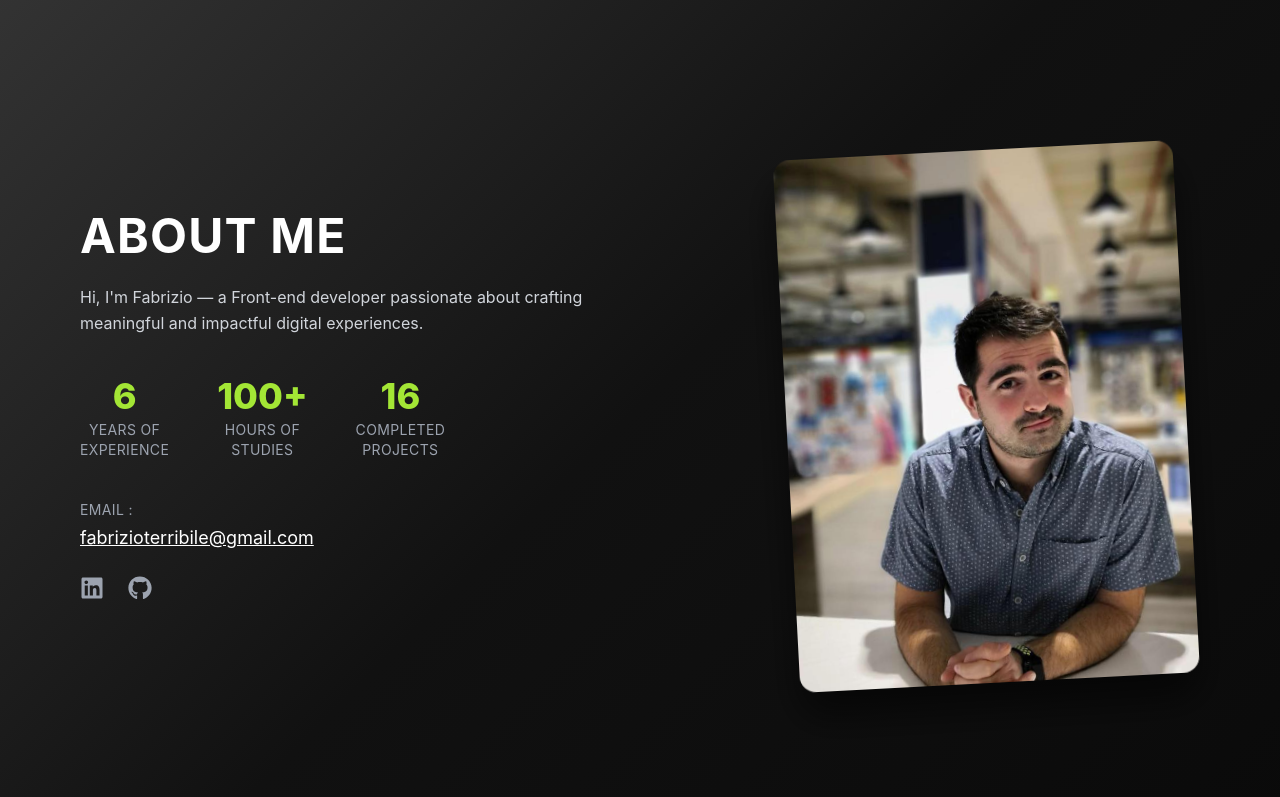
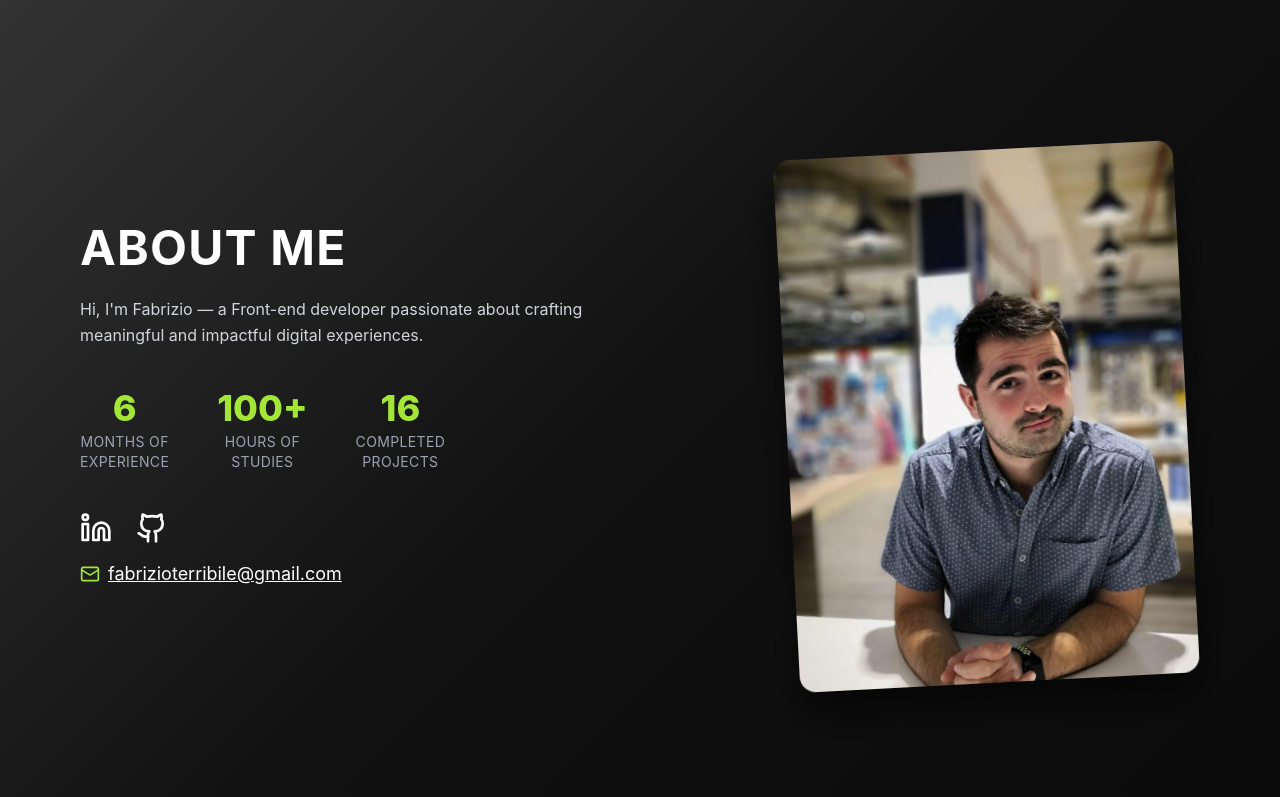
Before and after one commit to Fab785/Portfolio, a React (Create React App) app: page / in a window 1280 px wide. Shown: the part 1594-2391 px from the top of the page. Built offline with nearby package versions, Linux system fonts and the light colour scheme.

Commit message:
effect added to the numbers

```diff
--- a/package.json
+++ b/package.json
@@ -10,6 +10,7 @@
     "framer-motion": "^12.23.6",
     "lucide-react": "^0.526.0",
     "react": "^19.1.0",
+    "react-countup": "^6.5.3",
     "react-dom": "^19.1.0",
     "react-icons": "^5.5.0",
     "react-scripts": "5.0.1",
--- a/src/components/Hero.jsx
+++ b/src/components/Hero.jsx
@@ -67,7 +67,7 @@ export default function Hero({ hoveredImage, isMorphing }) {
         <div className="flex flex-col lg:flex-row items-center gap-8 lg:gap-14 z-10 relative w-full max-w-6xl">
           {/* Left Text */}
           <div className="text-center lg:text-right lg:items-end flex flex-col">
-            <h1 className="text-sm sm:text-base md:text-lg font-light uppercase tracking-widest -mb-1">
+            <h1 className="text-base sm:text-base md:text-lg font-bold uppercase tracking-widest -mb-1">
               Fabrizio Terribile
             </h1>
             <h2 className="text-4xl sm:text-5xl md:text-6xl font-extrabold">
--- a/src/components/HeroSectionThree.jsx
+++ b/src/components/HeroSectionThree.jsx
@@ -1,6 +1,7 @@
 import React from "react";
+import { Linkedin, Github, Mail } from "lucide-react";
+import CountUp from "react-countup"; // 👈 import CountUp
 import profileImg from "../assets/Fab.jpg";
-import { FaLinkedin, FaGithub } from "react-icons/fa";
 
 const HeroSectionThree = () => {
   return (
@@ -18,55 +19,61 @@ const HeroSectionThree = () => {
           {/* Stats row */}
           <div className="flex gap-12 mb-10 max-w-xs">
             <div className="flex flex-col items-center">
-              <span className="text-lime-400 text-4xl font-extrabold">6</span>
+              <span className="text-lime-400 text-4xl font-extrabold">
+                <CountUp end={6} duration={2} />
+              </span>
               <span className="text-gray-400 uppercase tracking-wide text-sm mt-1 text-center">
-                Years of Experience
+                Months of Experience
               </span>
             </div>
             <div className="flex flex-col items-center">
-              <span className="text-lime-400 text-4xl font-extrabold">100+</span>
+              <span className="text-lime-400 text-4xl font-extrabold">
+                <CountUp end={100} duration={2} suffix="+" />
+              </span>
               <span className="text-gray-400 uppercase tracking-wide text-sm mt-1 text-center">
                 Hours of Studies
               </span>
             </div>
             <div className="flex flex-col items-center">
-              <span className="text-lime-400 text-4xl font-extrabold">16</span>
+              <span className="text-lime-400 text-4xl font-extrabold">
+                <CountUp end={16} duration={2} />
+              </span>
               <span className="text-gray-400 uppercase tracking-wide text-sm mt-1 text-center">
                 Completed Projects
               </span>
             </div>
           </div>
 
-          {/* Email */}
-          <div>
-            <p className="uppercase text-gray-400 tracking-wide text-sm mb-1">Email :</p>
+          {/* Contact Icons */}
+          <div className="flex items-center gap-6 mb-4">
+            <a
+              href="https://www.linkedin.com/in/fabrizio-terribile/"
+              target="_blank"
+              rel="noopener noreferrer"
+              aria-label="LinkedIn"
+              className="hover:text-lime-400 transition-colors duration-300"
+            >
+              <Linkedin size={32} />
+            </a>
+            <a
+              href="https://github.com/Fab785"
+              target="_blank"
+              rel="noopener noreferrer"
+              aria-label="GitHub"
+              className="hover:text-lime-400 transition-colors duration-300"
+            >
+              <Github size={32} />
+            </a>
+          </div>
+
+          {/* Email with envelope icon */}
+          <div className="flex items-center gap-2">
+            <Mail size={20} className="text-lime-400" />
             <a
               href="mailto:fabrizioterribile@gmail.com"
               className="text-white underline text-lg"
             >
               fabrizioterribile@gmail.com
-            </a>
-          </div>
-
-          {/* Social Icons */}
-          <div className="mt-6 flex gap-6">
-            <a
-              href="https://www.linkedin.com/in/fabrizio-terribile/"
-              target="_blank"
-              rel="noopener noreferrer"
-              className="text-gray-400 hover:text-lime-400 transition-colors duration-300 text-2xl"
-              aria-label="LinkedIn"
-            >
-              <FaLinkedin />
-            </a>
-            <a
-              href="https://github.com/Fab785"
-              target="_blank"
-              rel="noopener noreferrer"
-              className="text-gray-400 hover:text-lime-400 transition-colors duration-300 text-2xl"
-              aria-label="GitHub"
-            >
-              <FaGithub />
             </a>
           </div>
         </div>
```
Also changed, not shown: 1 other file (tests, documents, lock files or other folders).
